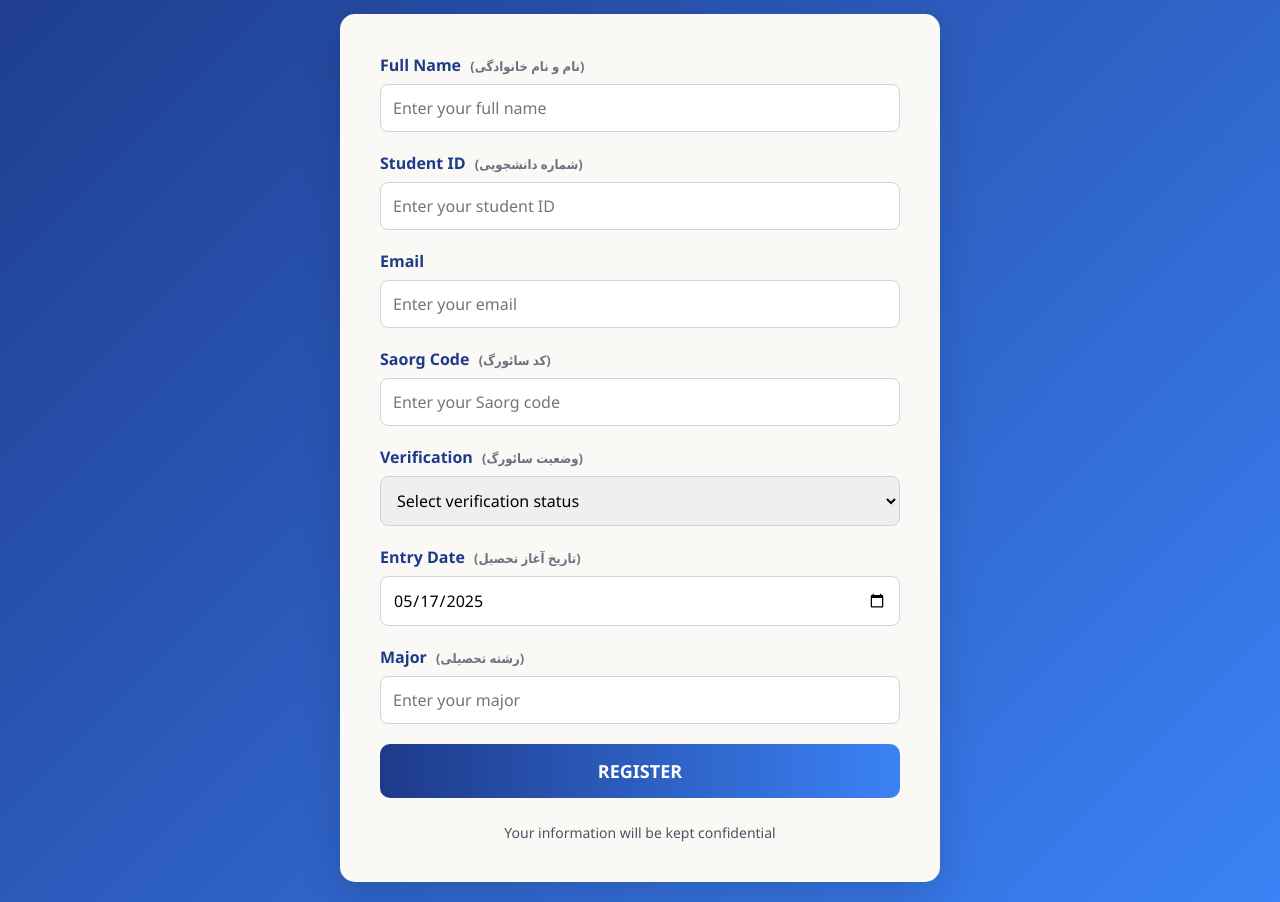
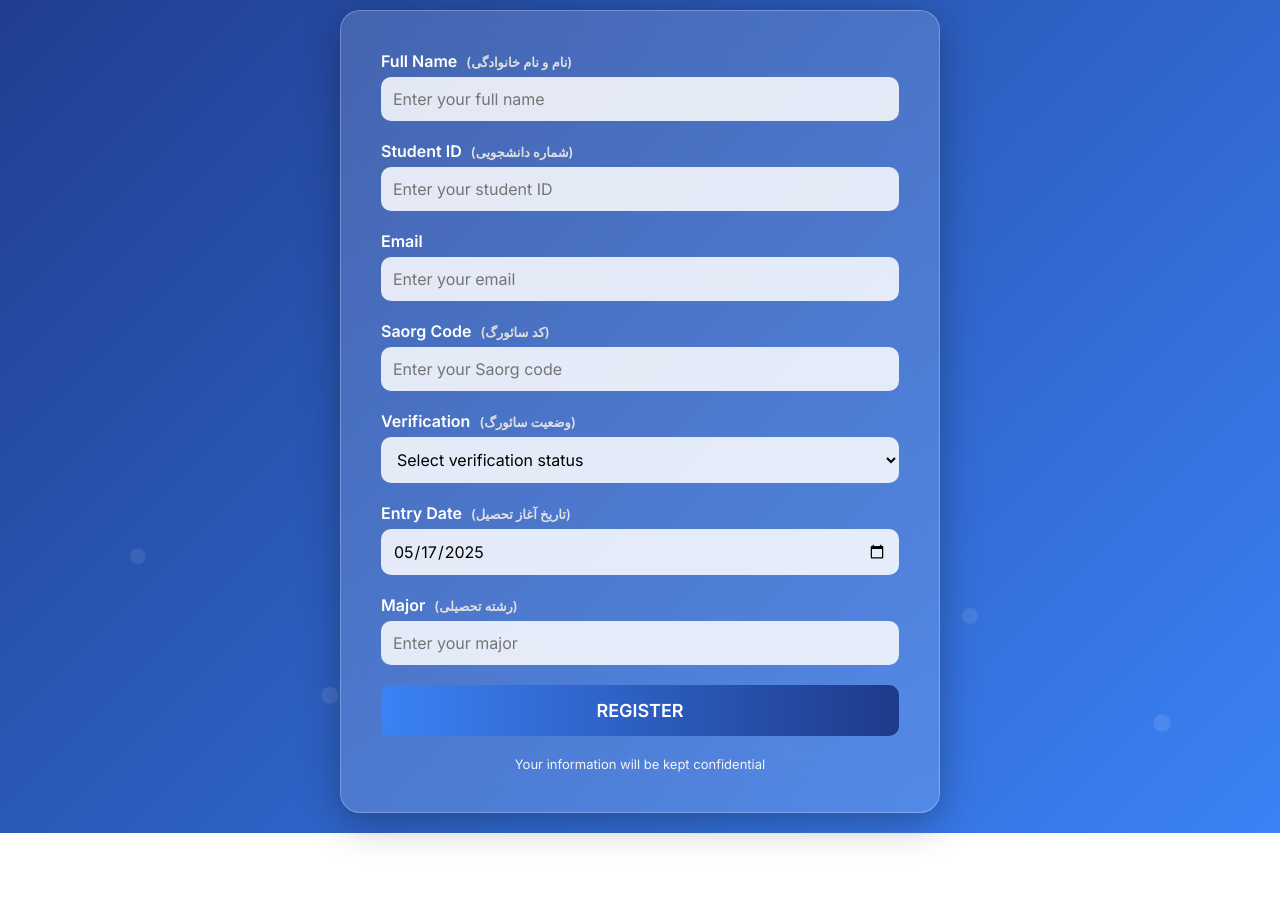
Before and after one commit to EsmaeelAslami/QIAU, a plain HTML site: page index.html in a window 1280 px wide. Shown: the part 118-1020 px from the top of the page. After the commit the page ends 951 px from the top, so only its background shows below. Drawn offline with Linux system fonts and the light colour scheme.

Commit message:
Update index.html

```diff
--- a/index.html
+++ b/index.html
@@ -2,23 +2,27 @@
 <html lang="fa" dir="ltr">
 <head>
   <meta charset="UTF-8" />
-  <meta name="viewport" content="width=device-width, initial-scale=1.0"/>
+  <meta name="viewport" content="width=device-width, initial-scale=1.0" />
   <title>International Student Registration – QIAU</title>
   <style>
+    @import url('https://fonts.googleapis.com/css2?family=Inter:wght@400;600&display=swap');
+
     :root {
       --primary-blue: #1e3a8a;
       --secondary-blue: #3b82f6;
       --cream: #f5f0e6;
-      --light-cream: #faf9f5;
+      --light-cream: rgba(255, 255, 255, 0.25);
       --dark-text: #1e293b;
       --accent-gold: #d4a017;
+      --glass-bg: rgba(255, 255, 255, 0.15);
+      --glass-border: rgba(255, 255, 255, 0.25);
     }
 
     * {
       box-sizing: border-box;
       margin: 0;
       padding: 0;
-      font-family: 'Segoe UI', Tahoma, Geneva, Verdana, sans-serif;
+      font-family: 'Inter', sans-serif;
       direction: ltr;
     }
 
@@ -28,13 +32,56 @@
       justify-content: center;
       align-items: center;
       min-height: 100vh;
+      overflow: hidden;
+      position: relative;
       padding: 20px;
       color: var(--dark-text);
+    }
+
+    .bubbles {
+      position: absolute;
+      width: 100%;
+      height: 100%;
+      overflow: hidden;
+      z-index: 0;
+    }
+
+    .bubbles span {
+      position: absolute;
+      display: block;
+      width: 20px;
+      height: 20px;
+      background: rgba(255, 255, 255, 0.15);
+      animation: float 20s linear infinite;
+      border-radius: 50%;
+      bottom: -150px;
+    }
+
+    @keyframes float {
+      0% {
+        transform: translateY(0) scale(1);
+        opacity: 1;
+      }
+      100% {
+        transform: translateY(-1000px) scale(0.5);
+        opacity: 0;
+      }
     }
 
     .container {
       max-width: 600px;
       width: 100%;
+      position: relative;
+      z-index: 1;
+    }
+
+    form {
+      background: var(--glass-bg);
+      backdrop-filter: blur(20px);
+      border: 1px solid var(--glass-border);
+      padding: 40px;
+      border-radius: 20px;
+      box-shadow: 0 10px 40px rgba(0, 0, 0, 0.3);
     }
 
     .form-header {
@@ -44,16 +91,8 @@
     }
 
     .form-header h2 {
-      font-size: 30px;
+      font-size: 32px;
       font-weight: bold;
-      margin-bottom: 10px;
-    }
-
-    form {
-      background-color: var(--light-cream);
-      padding: 40px;
-      border-radius: 15px;
-      box-shadow: 0 15px 40px rgba(0, 0, 0, 0.15);
     }
 
     .form-group {
@@ -63,51 +102,64 @@
 
     label {
       display: block;
-      margin-bottom: 8px;
-      font-weight: bold;
-      color: var(--primary-blue);
+      margin-bottom: 6px;
+      font-weight: 600;
+      color: white;
     }
 
     .label-fa {
       font-style: normal;
       font-size: 13px;
-      color: #6b7280;
+      color: #e0e0e0;
       margin-left: 5px;
     }
 
     input, select {
       width: 100%;
       padding: 12px;
-      border-radius: 8px;
-      border: 1px solid #cbd5e1;
+      border-radius: 10px;
+      border: none;
+      background: rgba(255, 255, 255, 0.85);
       font-size: 16px;
+      outline: none;
     }
 
     button {
       width: 100%;
       padding: 15px;
-      background: linear-gradient(to right, var(--primary-blue), var(--secondary-blue));
+      background: linear-gradient(to right, var(--secondary-blue), var(--primary-blue));
       color: white;
       border: none;
       border-radius: 10px;
       font-size: 18px;
       font-weight: bold;
       cursor: pointer;
+      transition: all 0.3s ease;
     }
 
     button:hover {
-      background: linear-gradient(to right, var(--secondary-blue), var(--primary-blue));
+      transform: translateY(-2px);
+      background: linear-gradient(to right, var(--primary-blue), var(--secondary-blue));
     }
 
     .form-footer {
       text-align: center;
-      margin-top: 25px;
-      font-size: 14px;
-      color: #4b5563;
+      margin-top: 20px;
+      font-size: 13px;
+      color: #f3f4f6;
     }
   </style>
 </head>
 <body>
+  <div class="bubbles">
+    <span style="left: 10%; animation-duration: 12s;"></span>
+    <span style="left: 25%; animation-duration: 18s;"></span>
+    <span style="left: 40%; animation-duration: 16s;"></span>
+    <span style="left: 60%; animation-duration: 22s;"></span>
+    <span style="left: 75%; animation-duration: 14s;"></span>
+    <span style="left: 90%; animation-duration: 20s;"></span>
+  </div>
+
   <div class="container">
     <div class="form-header">
       <h2><strong>International Student Registration</strong>-QIAU</h2>
@@ -125,7 +177,7 @@
       </div>
 
       <div class="form-group">
-        <label for="email"><strong>Email</strong> <span class="label-fa"> </span></label>
+        <label for="email"><strong>Email</strong></label>
         <input type="email" id="email" name="Email" required placeholder="Enter your email">
       </div>
 
```
